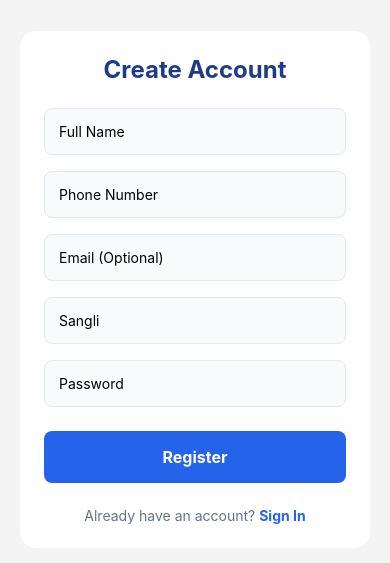
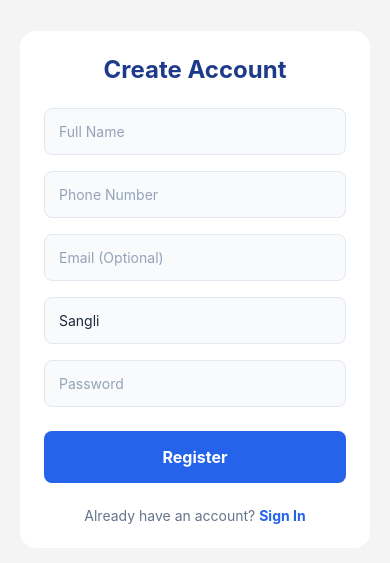
Before and after one commit to Aniket-Patil-2196/FloodGuard-App, a React Native app in the folder MobileApp/: screen /Register in a window 390 px wide. Shown: the part 133-696 px from the top of the page. Built offline with nearby package versions, Linux system fonts and the light colour scheme; what expo-notifications would draw is missing.

Commit message:
Deploy: Render Configuration, API URL mapping, and UI fixes

```diff
--- a/MobileApp/src/api/apiClient.js
+++ b/MobileApp/src/api/apiClient.js
@@ -1,9 +1,10 @@
 import axios from 'axios';
 import AsyncStorage from '@react-native-async-storage/async-storage';
 
-// Use 'http://10.0.2.2:3000/api' for Android Emulator
-// For physical device, change this to 'http://YOUR_LOCAL_IP:3000/api'
-const API_BASE_URL = 'http://10.195.144.94:3000/api';
+const PROD_URL = 'https://floodguard-api.onrender.com/api'; // Render Deployment URL
+const DEV_URL = 'http://10.195.144.94:3000/api';
+
+const API_BASE_URL = __DEV__ ? DEV_URL : PROD_URL;
 
 const apiClient = axios.create({
   baseURL: API_BASE_URL,
--- a/MobileApp/src/screens/LoginScreen.js
+++ b/MobileApp/src/screens/LoginScreen.js
@@ -22,7 +22,8 @@ export default function LoginScreen({ navigation }) {
       const response = await apiClient.post('/auth/login', { phone, password, expoPushToken });
       await login(response.data);
     } catch (error) {
-      Alert.alert('Login Failed', error.response?.data?.message || 'Something went wrong');
+      const errorMessage = error.response?.data?.message || error.message || 'Something went wrong';
+      Alert.alert('Login Failed', errorMessage);
     } finally {
       setLoading(false);
     }
@@ -37,6 +38,7 @@ export default function LoginScreen({ navigation }) {
         <TextInput
           style={styles.input}
           placeholder="Phone Number"
+          placeholderTextColor="#94a3b8"
           keyboardType="phone-pad"
           value={phone}
           onChangeText={setPhone}
@@ -45,6 +47,7 @@ export default function LoginScreen({ navigation }) {
         <TextInput
           style={styles.input}
           placeholder="Password"
+          placeholderTextColor="#94a3b8"
           secureTextEntry
           value={password}
           onChangeText={setPassword}
@@ -103,6 +106,7 @@ const styles = StyleSheet.create({
     padding: 14,
     marginBottom: 16,
     fontSize: 16,
+    color: '#1e293b',
   },
   button: {
     backgroundColor: '#2563eb',
--- a/MobileApp/src/screens/RegisterScreen.js
+++ b/MobileApp/src/screens/RegisterScreen.js
@@ -20,7 +20,8 @@ export default function RegisterScreen({ navigation }) {
       const response = await apiClient.post('/auth/register', formData);
       await login(response.data);
     } catch (error) {
-      Alert.alert('Registration Failed', error.response?.data?.message || 'Something went wrong');
+      const errorMessage = error.response?.data?.message || error.message || 'Something went wrong';
+      Alert.alert('Registration Failed', errorMessage);
     } finally {
       setLoading(false);
     }
@@ -31,13 +32,11 @@ export default function RegisterScreen({ navigation }) {
       <ScrollView contentContainerStyle={styles.scroll}>
         <View style={styles.card}>
           <Text style={styles.title}>Create Account</Text>
-
-          <TextInput style={styles.input} placeholder="Full Name" value={formData.name} onChangeText={(t) => setFormData({...formData, name: t})} />
-          <TextInput style={styles.input} placeholder="Phone Number" keyboardType="phone-pad" value={formData.phone} onChangeText={(t) => setFormData({...formData, phone: t})} />
-          <TextInput style={styles.input} placeholder="Email (Optional)" keyboardType="email-address" value={formData.email} onChangeText={(t) => setFormData({...formData, email: t})} />
-          <TextInput style={styles.input} placeholder="Village" value={formData.village} onChangeText={(t) => setFormData({...formData, village: t})} />
-          <TextInput style={styles.input} placeholder="Password" secureTextEntry value={formData.password} onChangeText={(t) => setFormData({...formData, password: t})} />
-
+          <TextInput style={styles.input} placeholderTextColor="#94a3b8" placeholder="Full Name" value={formData.name} onChangeText={(t) => setFormData({...formData, name: t})} />
+          <TextInput style={styles.input} placeholderTextColor="#94a3b8" placeholder="Phone Number" keyboardType="phone-pad" value={formData.phone} onChangeText={(t) => setFormData({...formData, phone: t})} />
+          <TextInput style={styles.input} placeholderTextColor="#94a3b8" placeholder="Email (Optional)" keyboardType="email-address" value={formData.email} onChangeText={(t) => setFormData({...formData, email: t})} />
+          <TextInput style={styles.input} placeholderTextColor="#94a3b8" placeholder="Village" value={formData.village} onChangeText={(t) => setFormData({...formData, village: t})} />
+          <TextInput style={styles.input} placeholderTextColor="#94a3b8" placeholder="Password" secureTextEntry value={formData.password} onChangeText={(t) => setFormData({...formData, password: t})} />
           <TouchableOpacity style={styles.button} onPress={handleRegister} disabled={loading}>
             <Text style={styles.buttonText}>{loading ? 'Registering...' : 'Register'}</Text>
           </TouchableOpacity>
@@ -59,7 +58,7 @@ const styles = StyleSheet.create({
   scroll: { flexGrow: 1, justifyContent: 'center', padding: 20 },
   card: { backgroundColor: '#ffffff', borderRadius: 16, padding: 24, elevation: 5 },
   title: { fontSize: 24, fontWeight: 'bold', color: '#1e3a8a', textAlign: 'center', marginBottom: 24 },
-  input: { backgroundColor: '#f8fafc', borderWidth: 1, borderColor: '#e2e8f0', borderRadius: 8, padding: 14, marginBottom: 16 },
+  input: { backgroundColor: '#f8fafc', borderWidth: 1, borderColor: '#e2e8f0', borderRadius: 8, padding: 14, marginBottom: 16, color: '#1e293b' },
   button: { backgroundColor: '#2563eb', borderRadius: 8, padding: 16, alignItems: 'center', marginTop: 8 },
   buttonText: { color: '#ffffff', fontSize: 16, fontWeight: 'bold' },
   footer: { flexDirection: 'row', justifyContent: 'center', marginTop: 24 },
--- a/package.json
+++ b/package.json
@@ -5,7 +5,7 @@
   "scripts": {
     "dev": "tsx server.ts",
     "build": "vite build && tsc",
-    "start": "node server.ts",
+    "start": "node dist/server.js",
     "lint": "eslint .",
     "preview": "vite preview"
   },
```
Also changed, not shown: 1 other file (tests, documents, lock files or other folders).
